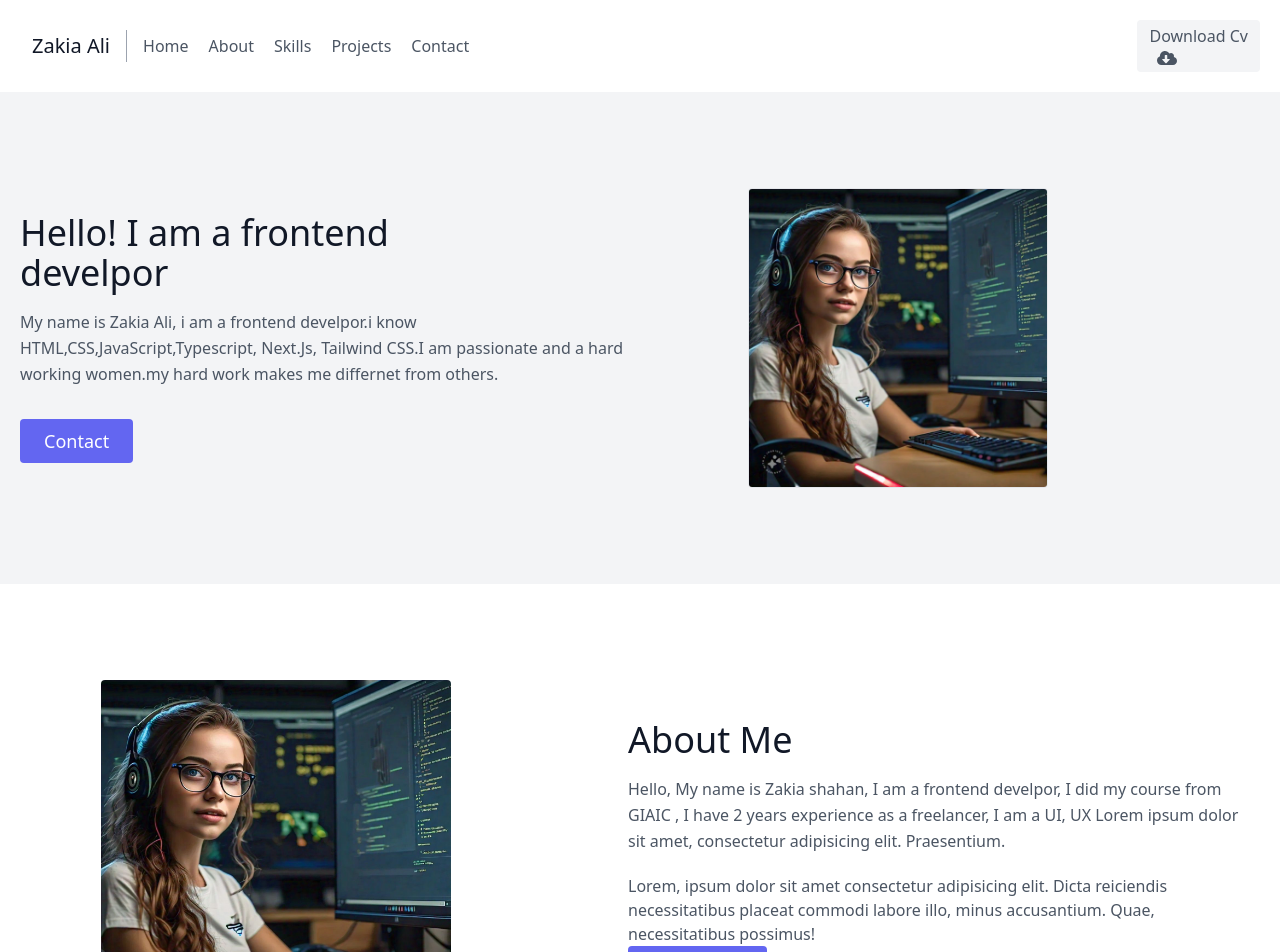
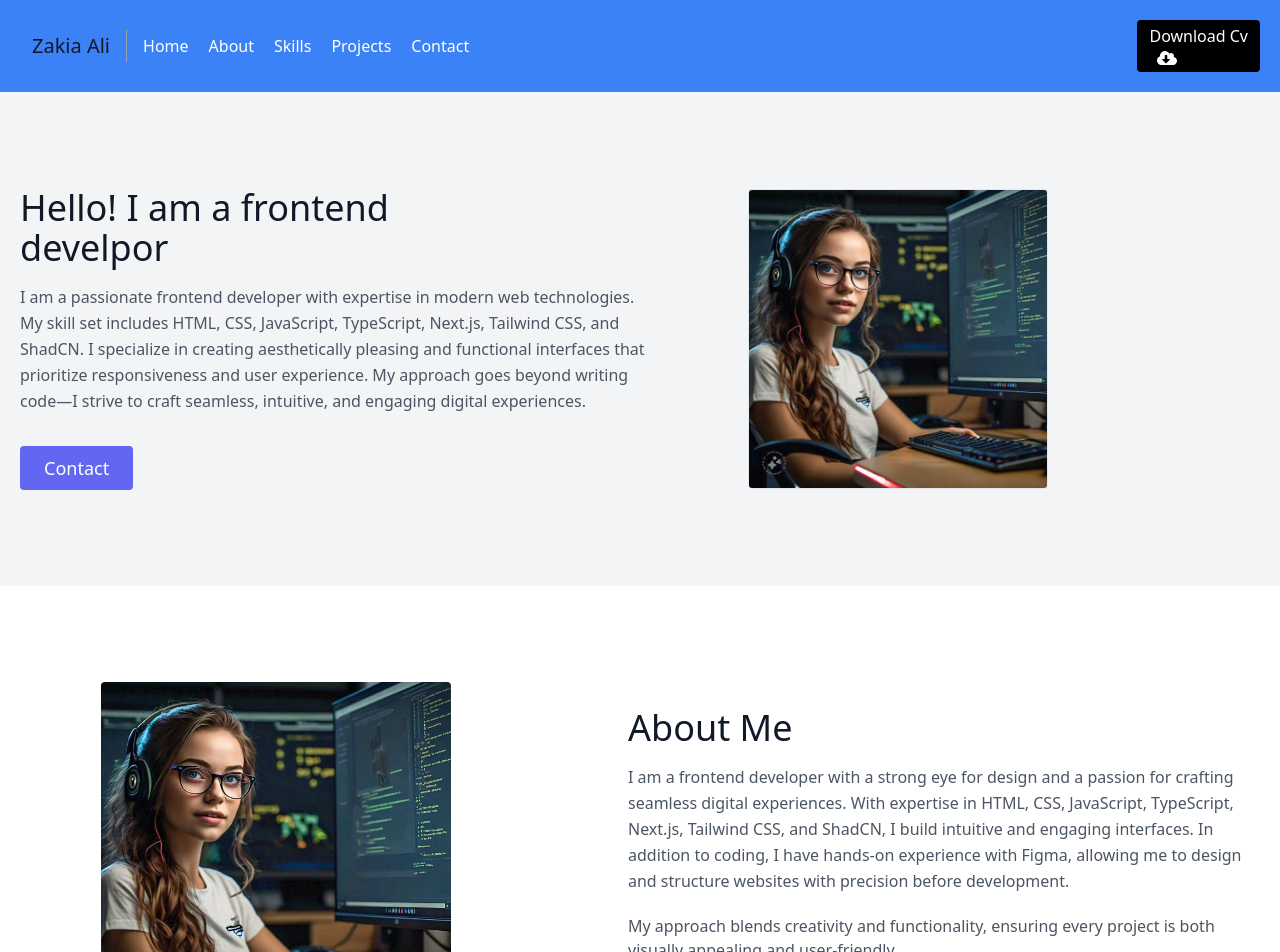
Before and after one commit to zakia2324/mynextjswebsite, a Next.js app: page / in a window 1280 px wide. Shown: the top 952 px of the page. Built offline with nearby package versions, Linux system fonts and the light colour scheme.

Commit message:
new changes

```diff
--- a/src/app/components/Hero.tsx
+++ b/src/app/components/Hero.tsx
@@ -14,8 +14,7 @@ const Hero = () => {
         develpor
       </h1>
       <p className="mb-8 leading-relaxed">
-        My name is Zakia Ali, i am a frontend develpor.i know HTML,CSS,JavaScript,Typescript,
-        Next.Js, Tailwind CSS.I am passionate and a hard working women.my hard work makes me differnet from others.
+      I am a passionate frontend developer with expertise in modern web technologies. My skill set includes HTML, CSS, JavaScript, TypeScript, Next.js, Tailwind CSS, and ShadCN. I specialize in creating aesthetically pleasing and functional interfaces that prioritize responsiveness and user experience. My approach goes beyond writing code—I strive to craft seamless, intuitive, and engaging digital experiences.
       </p>
       <div className="flex justify-center">
         <Link href={"#contact"}>
--- a/src/app/components/about.tsx
+++ b/src/app/components/about.tsx
@@ -29,11 +29,10 @@ const About = () => {
 
       </h1>
       <p className="mb-5 leading-relaxed">
-        Hello, My name is Zakia shahan, I am a frontend develpor, I did my course  from GIAIC , I have 2 years experience as a freelancer,
-        I am a UI, UX Lorem ipsum dolor sit amet, consectetur adipisicing elit. Praesentium.
+      I am a frontend developer with a strong eye for design and a passion for crafting seamless digital experiences. With expertise in HTML, CSS, JavaScript, TypeScript, Next.js, Tailwind CSS, and ShadCN, I build intuitive and engaging interfaces. In addition to coding, I have hands-on experience with Figma, allowing me to design and structure websites with precision before development.
       </p>
       <p>
-        Lorem, ipsum dolor sit amet consectetur adipisicing elit. Dicta reiciendis necessitatibus placeat commodi labore illo, minus accusantium. Quae, necessitatibus possimus!
+      My approach blends creativity and functionality, ensuring every project is both visually appealing and user-friendly.
       </p>
       <div className="flex justify-center">
         <Link href={"/cv/myCv/ZAKIA RESUME.pdf"}>
--- a/src/app/components/navbar.tsx
+++ b/src/app/components/navbar.tsx
@@ -5,8 +5,8 @@ import { FaCloudDownloadAlt } from "react-icons/fa";
 
 const Navbar = () => {
   return (
-    <div className='bg-white z-50 sticky top-0'>
-      <header className="text-gray-600 body-font">
+    <div className='bg-blue-500 z-50 sticky top-0'>
+      <header className="text-white body-font">
   <div className="container mx-auto flex flex-wrap p-5 flex-col md:flex-row items-center">
     <a className="flex title-font font-medium items-center text-gray-900 mb-4 md:mb-0">
 
@@ -19,8 +19,8 @@ const Navbar = () => {
       <Link href="#Project" className="mr-5 hover:text-blue-600">Projects</Link>
       <Link href="#contact" className="mr-5 hover:text-blue-600">Contact</Link>
     </nav>
-    <button className="inline-flex items-center bg-gray-100 border-0 py-1 px-3 focus:outline-none hover:bg-gray-200 rounded text-base mt-4 md:mt-0">
-    <a href="/cv/myCv/ZAKIA RESUME.pdf">
+    <button className="inline-flex items-center bg-black border-0 py-1 px-3 focus:outline-none hover:bg-gray-200 rounded text-base mt-4 md:mt-0">
+    <a href="/cv/myCv/my resume frontend developer.pdf">
     Download Cv
     <FaCloudDownloadAlt className="text-xl ml-2"/>
     </a>
--- a/src/app/components/skills.tsx
+++ b/src/app/components/skills.tsx
@@ -5,11 +5,11 @@ import React from 'react';
 const skills = () => {
   return (
     <div id="skills">
-      <section className="text-gray-600 body-font">
-  <div className="container px-5 py-24 mx-auto">
+      <section className="text-gray-600 body-font hover:to-blue-700">
+  <div className="container px-5 py-24 mx-auto hover:to-blue-700">
     <div className="flex flex-col text-center w-full mb-20">
       <h2 className="text-xs text-indigo-500 tracking-widest font-medium title-font mb-1">
-        My Skills
+
       </h2>
       <h1 className="sm:text-3xl text-2xl font-medium title-font text-gray-900">
         My skills
@@ -32,11 +32,11 @@ const skills = () => {
                 <path d="M22 12h-4l-3 9L9 3l-3 9H2" />
               </svg>
             </div>
-            <h2 className="text-gray-900 text-lg title-font font-medium">
+            <h2 className="text-gray-900 text-lg title-font font-medium hover:to-blue-700">
               HTML
             </h2>
           </div>
-          <div className="flex-grow">
+          <div className="flex-grow hover:to-blue-700">
           <p className="leading-relaxed text-base">
               Responsive Web Design, Optimization Techniques,
             </p>
@@ -126,16 +126,25 @@ const skills = () => {
 
               >
                 <path d="M5 12h14M12 5l7 7-7 7" />
+
               </svg>
             </a>
+
           </div>
+
         </div>
+
       </div>
+
     </div>
+
   </div>
+
 </section>
 
+
     </div>
+
   )
 }
 
```
Also changed, not shown: 1 other file (tests, documents, lock files or other folders).
